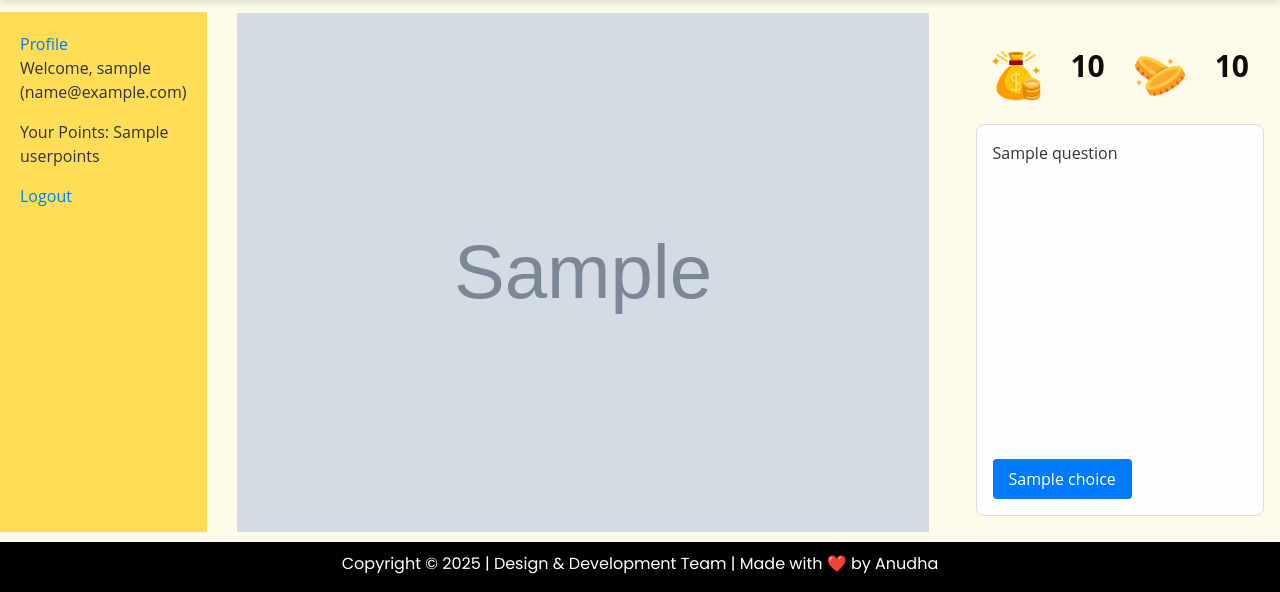
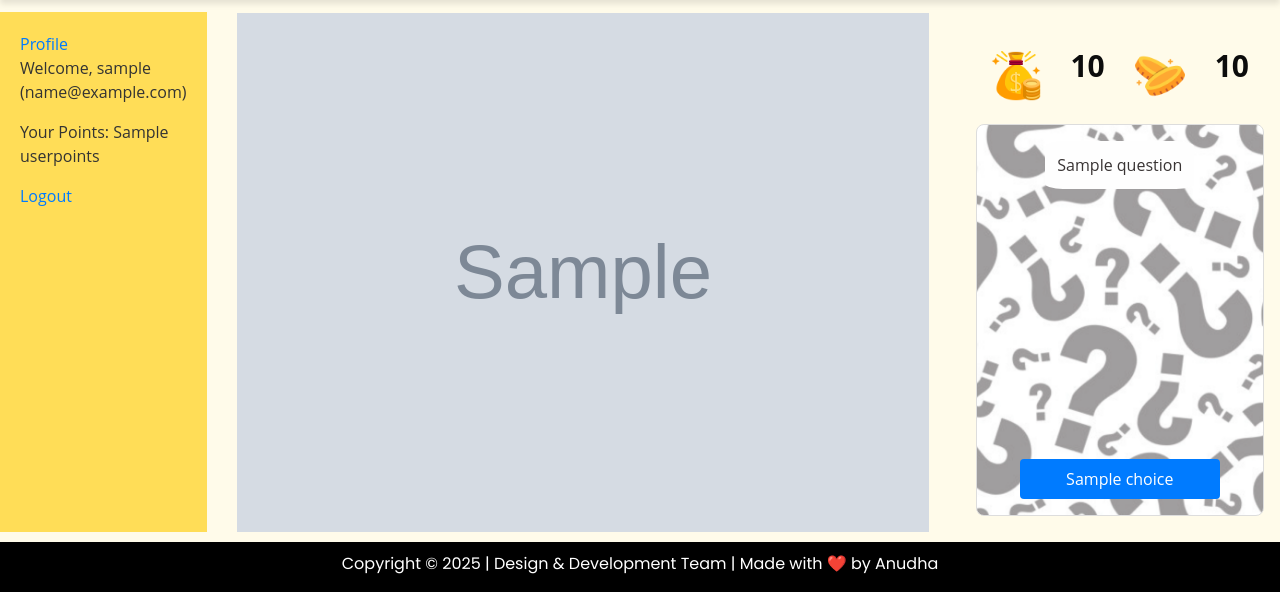
Before and after one commit to priya926/anudha-comic-games, a Django app: template anudhaGames/templates/story.html in a window 1280 px wide. Shown: the part 208-800 px from the top of the page. Run offline with Django 5.2, Linux system fonts and the light colour scheme; the template is opened without the code that fills it: most values are stand-ins (such as "Sample title", 1, 10 or a date in 2020); grey boxes marked "Sample" are stand-in pictures; some libraries are stand-ins or nearby versions; some web fonts are replaced.

Commit message:
Question section bg work and button ui

```diff
--- a/anudhaGames/templates/story.html
+++ b/anudhaGames/templates/story.html
@@ -106,7 +106,6 @@
 
         .question-section {
             height: 98%;
-            background-color: #fefefe;
             border: 1px solid #ddd;
             border-radius: 8px;
             padding: 16px;
@@ -248,24 +247,24 @@
                 <img src="{% static 'icons/reward.png' %}" alt="">
                 <p id="sessionPoints">{{ user_session_points }}</p>
             </div>
-            <div class="question-section" id="questionBox">
+            <div class="question-section" style="background-image: url('/static/images/qbg3.png');background-size: cover;align-items: center;" id="questionBox">
                 {% if not question %}
                         <a href="{% url 'story' story_id node_id %}">
-                            <button onclick="playSound('choice')">Next</button>
+                            <button onclick="playSound('choice')" style="width: 200px; margin-top: 80%;">Next</button>
                         </a>
                 {% else %}
-                    <p style="color: #393434;">{{ question }}</p>
+                    <p style="color: #393434; background-color: #fefefe; padding: 12px; border-radius: 12%;">{{ question }}</p>
                     {% if choices %}
                         {% for choice, node_id in choices.items %}
                             <a href="{% url 'story' story_id node_id %}">
-                                <button onclick="playSound('choice'); animatePoints('{{ user_total_points }}')">{{ choice }}</button>
+                                <button onclick="playSound('choice'); animatePoints('{{ user_total_points }}')" style="width: 200px;">{{ choice }}</button>
                                 <audio id="coinSound" src="{% static 'sound/coin.mp3' %}"></audio>
                                 </a>
                         {% endfor %}
                     {% else %}
                         {% if next %}
                             <a href="{% url 'story' story_id node_id %}">
-                                <button onclick="playSound('choice')">Next</button>
+                                <button onclick="playSound('choice')" style="width: 200px; margin-top: 80%;">Next</button>
                             </a>
                         {% endif %}
                     {% endif %}
```
Also changed, not shown: anudhaGames/static/images/qbg1.png (added), anudhaGames/static/images/qbg2.png (added), anudhaGames/static/images/qbg3.png (added).
